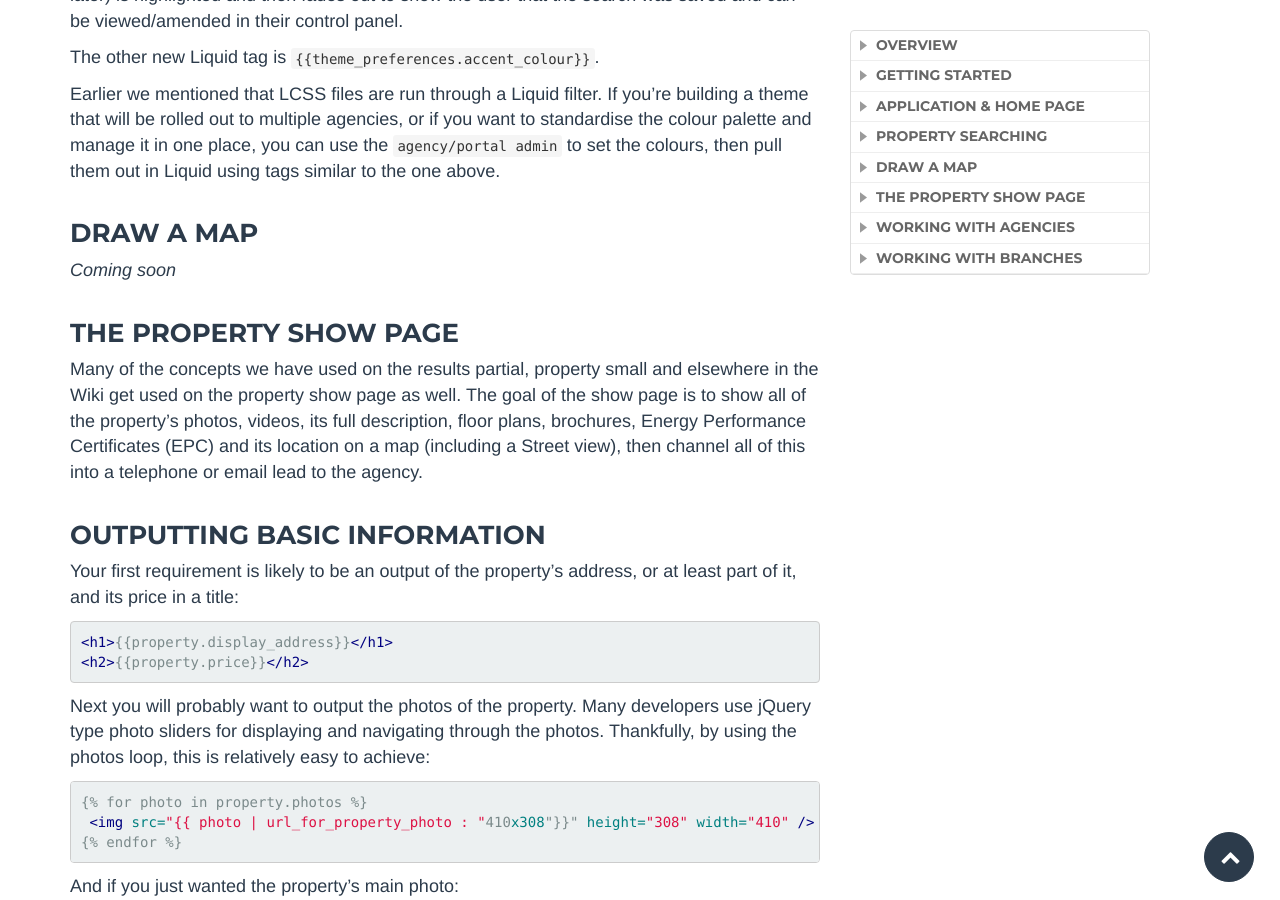
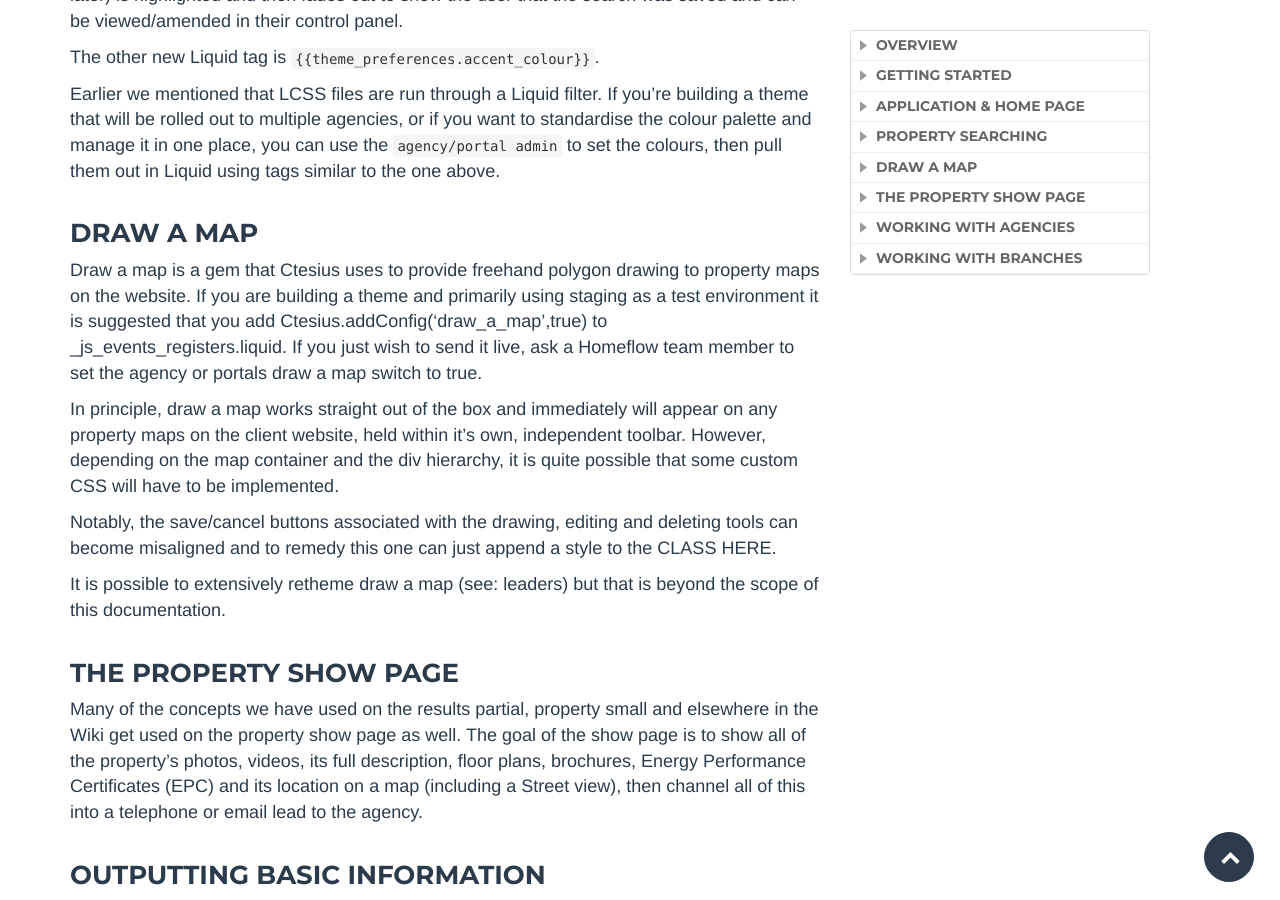
Before and after one commit to homeflow/homeflow.github.io, a Jekyll site: the page built from _posts/2014-08-13-ctesius.md, in a window 1280 px wide and 900 px high, scrolled down 20717 px. Built offline with Jekyll 4.4.1, drawn with Linux system fonts in a browser that asks for light colours.

Commit message:
drawamap doc draft 1 unfinished
Signed-off-by: James Piggles <jack@homeflow.co.uk>

```diff
--- a/_posts/2014-08-13-ctesius.md
+++ b/_posts/2014-08-13-ctesius.md
@@ -814,7 +814,13 @@ Earlier we mentioned that LCSS files are run through a Liquid filter. If you're
 
 ###Draw a Map
 
-*Coming soon*
+Draw a map is a gem that Ctesius uses to provide freehand polygon drawing to property maps on the website. If you are building a theme and primarily using staging as a test environment it is suggested that you add Ctesius.addConfig('draw_a_map',true) to _js_events_registers.liquid. If you just wish to send it live, ask a Homeflow team member to set the agency or portals draw a map switch to true.
+
+In principle, draw a map works straight out of the box and immediately will appear on any property maps on the client website, held within it's own, independent toolbar. However, depending on the map container and the div hierarchy, it is quite possible that some custom CSS will have to be implemented.
+
+Notably, the save/cancel buttons associated with the drawing, editing and deleting tools can become misaligned and to remedy this one can just append a style to the CLASS HERE.
+
+It is possible to extensively retheme draw a map (see: leaders) but that is beyond the scope of this documentation.
 
 ###The property show page
 
```
